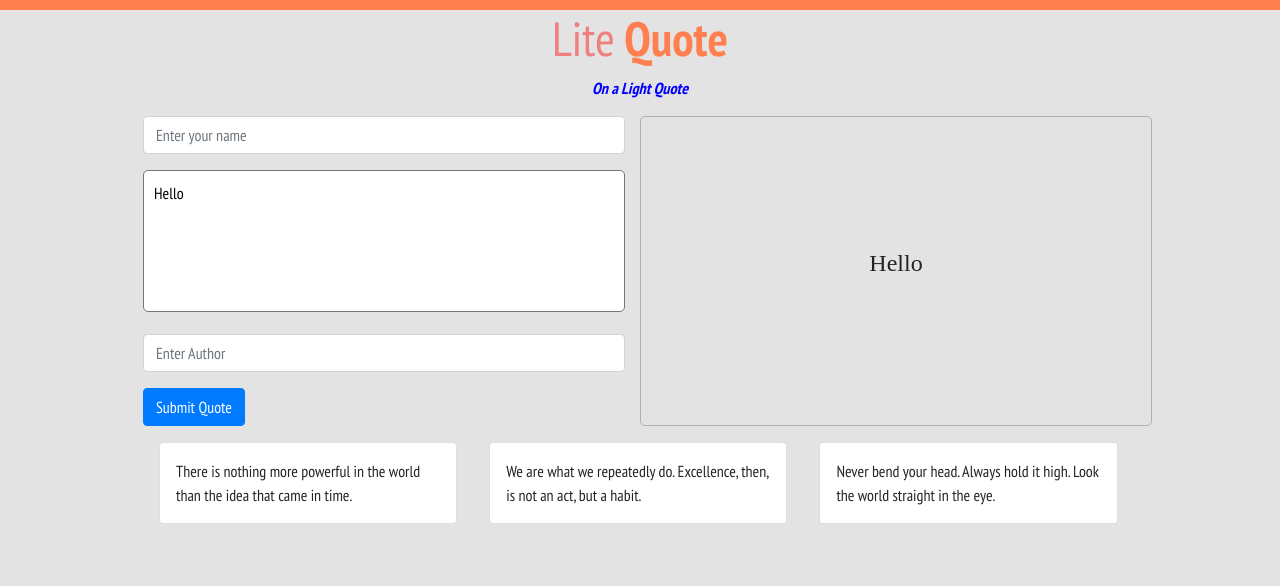
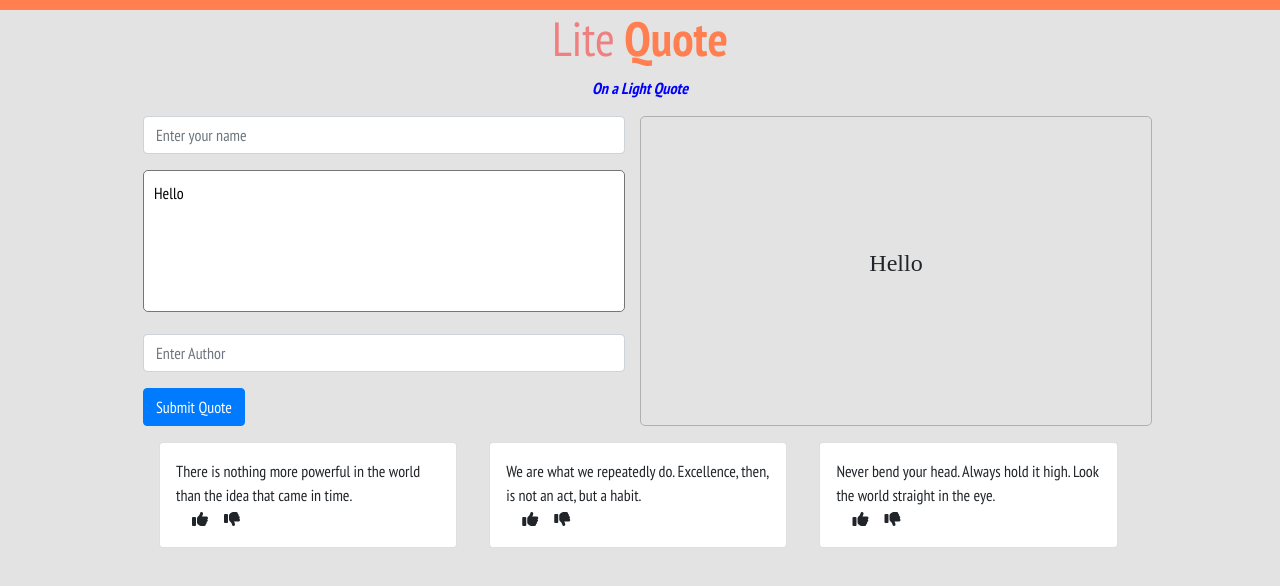
Before and after one commit to Mantongash/quotes, an Angular app: page / in a window 1280 px wide. Shown: the top 586 px of the page. Built offline with nearby package versions, Linux system fonts and the light colour scheme; a web font is replaced by a local one.

Commit message:
Adds upvote and downvote icons and styled them

```diff
--- a/src/app/components/quote/quote.component.html
+++ b/src/app/components/quote/quote.component.html
@@ -1,3 +1,11 @@
 <li class="card p-3 m-3 d-inline-block" *ngFor="let quote of quotes">
   {{ quote.actualQuote }}
+  <div class="vote-icons d-flex">
+    <div class="upvote">
+      <i class="fas fa-thumbs-up mx-3"></i>
+    </div>
+    <div class="downvote">
+      <i class="fas fa-thumbs-down"></i>
+    </div>
+  </div>
 </li>
```
